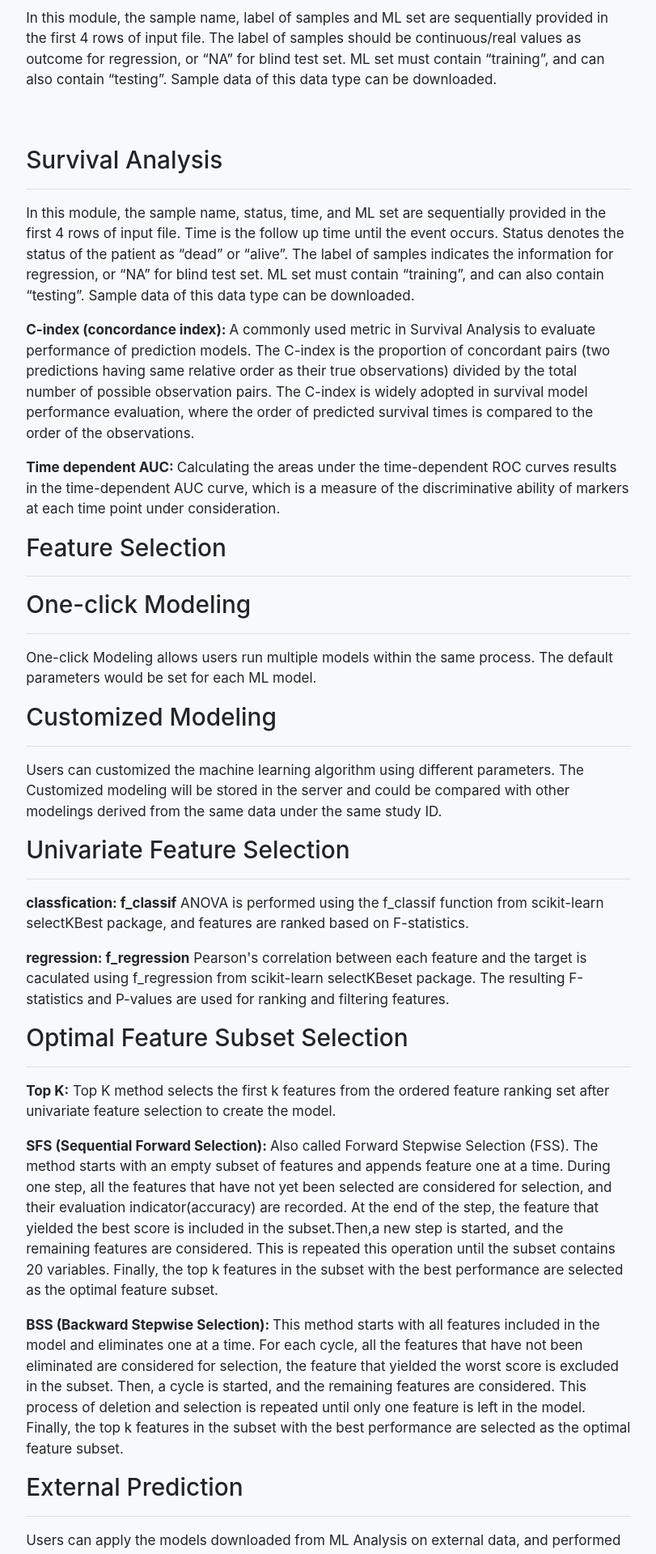
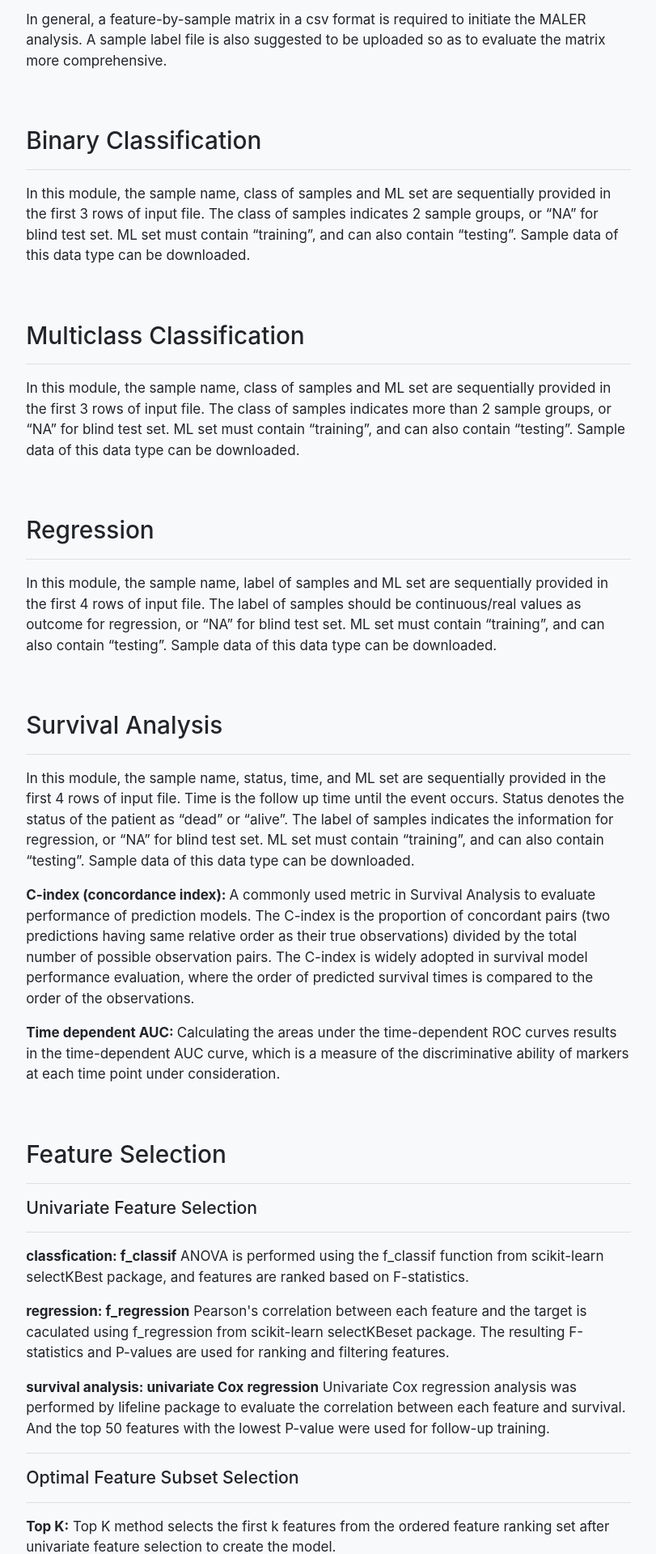
Before and after one commit to zhaizhaoyu98/MALER_server, a Django app: page /mlserver/help in a window 1280 px wide; the page is wider, and only the part inside the window is pictured. Shown: the part 2040-3959 px from the top of that part at 81% size, without its empty margins (242-1053 px from the left). Run offline with Django 3.2, Linux system fonts and the light colour scheme; some libraries are stand-ins or nearby versions.

Commit message:
home help

```diff
--- a/mlserver/templates/help.html
+++ b/mlserver/templates/help.html
@@ -40,7 +40,7 @@
 			<nav class="nav nav-pills nav-stacked" style="position:fixed" id="help_spy_scroll">
 				<ul data-spy="affix" data-offset-top="0">
 					<li><a href="#top">Top</a></li>
-					<li><a href="#os_compat">Browser and OS Compatibility</a></li>
+					<!-- <li><a href="#os_compat">Browser and OS Compatibility</a></li> -->
 					<li><a href="#gen">Machine Learning Analysis</a></li>
 					<li><a href="#oc">&nbsp; &nbsp; Binary Classification</a></li>
 					<li><a href="#od">&nbsp; &nbsp; Multiclass Classification</a></li>
@@ -101,13 +101,16 @@
 					</tr>
 				</table>
 				<br>
-			<h3 id='os_compat'>Browser and Operating System (OS) Compatibility</h3>
+			<!-- <h3 id='os_compat'>Browser and Operating System (OS) Compatibility</h3> -->
 				<hr>
                 <br>
                 <br>
 			<h3 id='gen'>Machine Learning Analysis</h3>
 				<hr>
                 <p><b>Module selection</b></p>
+
+
+				<p style="text-align: center"><img src='/mlserver_static/img/help_analysis.png' width="1300" height="400"></p>
 				<p>
                     MALER provides four modules including binary classification, multi-class classification, regression
                     and survival analysis. Classification is a supervised process that involves predicting the class of
@@ -116,6 +119,7 @@
                 </p>
 				<!-- <img style="width: 85%; padding-left: 15%" src="/organoidb_static/img/help_img/gen_tab.png" alt="general tab img"/> -->
 				<p><b>Data submit</b></p>
+				<p style="text-align: center"><img src='/mlserver_static/img/help_submit.png' width="1300" height="300"></p>
 
 				<p>When the module is selected, the user should submit the corresponding data format as following. Sample
                     data was also provided in “Sample Data”.</p>
@@ -192,24 +196,27 @@
 				</p>
 				<p><b>Time dependent AUC: </b> Calculating the areas under the time-dependent ROC curves results in the time-dependent AUC curve,
 				which is a measure of the discriminative ability of markers at each time point under consideration. </p>
+				<br></br>
             <h3 id='browse'>Feature Selection</h3>
 				<hr>
-            <h3 id='one_click'>One-click Modeling</h3>
+<!--            <h5 id='one_click'>One-click Modeling</h5>
 				<hr>
 				<p>
                     One-click Modeling allows users run multiple models within the same process. The default parameters
                     would be set for each ML model.
-				</p>
+				</p> -->
+
                 <!-- <img style="width: 100%; padding-left: 10%; padding-right: 10%" src="/organoidb_static/img/help_img/Detailed_information_page.PNG" alt="Detailed information img"/> -->
-            <h3 id='cus_model'>Customized Modeling</h3>
+<!--            <h5 id='cus_model'>Customized Modeling</h5>
 				<hr>
 				<p>
                     Users can customized the machine learning algorithm using different parameters. The Customized
                     modeling will be stored in the server and could be compared with other modelings derived from the
                     same data under the same study ID.
-				</p>
+				</p> -->
                 <!-- <img style="width: 75%; padding-left: 25%;" src="/organoidb_static/img/statistics_table.PNG" alt="Statistics img"/> -->
-            <h3>Univariate Feature Selection</h5>
+
+            <h5>Univariate Feature Selection</h5>
             	<hr>
             	<p>
             		<b>classfication: f_classif</b>
@@ -221,7 +228,13 @@
             		Pearson's correlation between each feature and the target is caculated using f_regression from scikit-learn
             		selectKBeset package. The resulting F-statistics and P-values are used for ranking and filtering features.
             	</p>
-            <h3>Optimal Feature Subset Selection</h5>
+				<p>
+					<b>survival analysis: univariate Cox regression</b>
+					Univariate Cox regression analysis was performed by lifeline package to evaluate the correlation between each
+					feature and survival. And the top 50 features with the lowest P-value were used for follow-up training.
+				</p>
+				<hr>
+            <h5>Optimal Feature Subset Selection</h5>
             	<hr>
             	<p>
             		<b>Top K:</b> Top K method selects the first k features from the ordered feature ranking set after univariate
@@ -242,8 +255,29 @@
             		This process of deletion and selection is repeated until only one feature is left in the model. Finally, the top k features
             		in the subset with the best performance are selected as the optimal feature subset.
             	</p>
+				<br></br>
+
+			<h3 id='one_click'>One-click Modeling</h3>
+				<hr>
+				<p style="text-align: center"><img src='/mlserver_static/img/help_oneclick.png' width="1000" height="450"></p>
+				<p>
+			        One-click Modeling allows users run multiple models within the same process. The default parameters
+			        would be set for each ML model.
+				</p>
+
+			    <!-- <img style="width: 100%; padding-left: 10%; padding-right: 10%" src="/organoidb_static/img/help_img/Detailed_information_page.PNG" alt="Detailed information img"/> -->
+			<h3 id='cus_model'>Customized Modeling</h3>
+				<hr>
+				<p style="text-align: center"><img src='/mlserver_static/img/help_customized.png' width="1000" height="470"></p>
+				<p>
+			        Users can customized the machine learning algorithm using different parameters. The Customized
+			        modeling will be stored in the server and could be compared with other modelings derived from the
+			        same data under the same study ID.
+				</p>
+
 			<h3 id='predict'>External Prediction</h3>
                 <hr>
+				<p style="text-align: center"><img src='/mlserver_static/img/home5.png' width="1000" height="380"></p>
 				<p>
                     Users can apply the models downloaded from ML Analysis on external data, and performed the prediction.
                     The confusion matrix will be calculated for the validation set, while predictions will be listed in
@@ -254,7 +288,7 @@
             <h3 id='samp'>Sample Data</h3>
                 <hr>
                 <p>
-                    MALER provides sample data to do the analysis using MALER.
+                    In analysis page, MALER provides sample data to do the analysis using MALER.
 				</p>
 
 			<div class="card-body" style="width: 100%;">
```
Also changed, not shown: mlserver/templates/home.html (+19 -7 lines).
